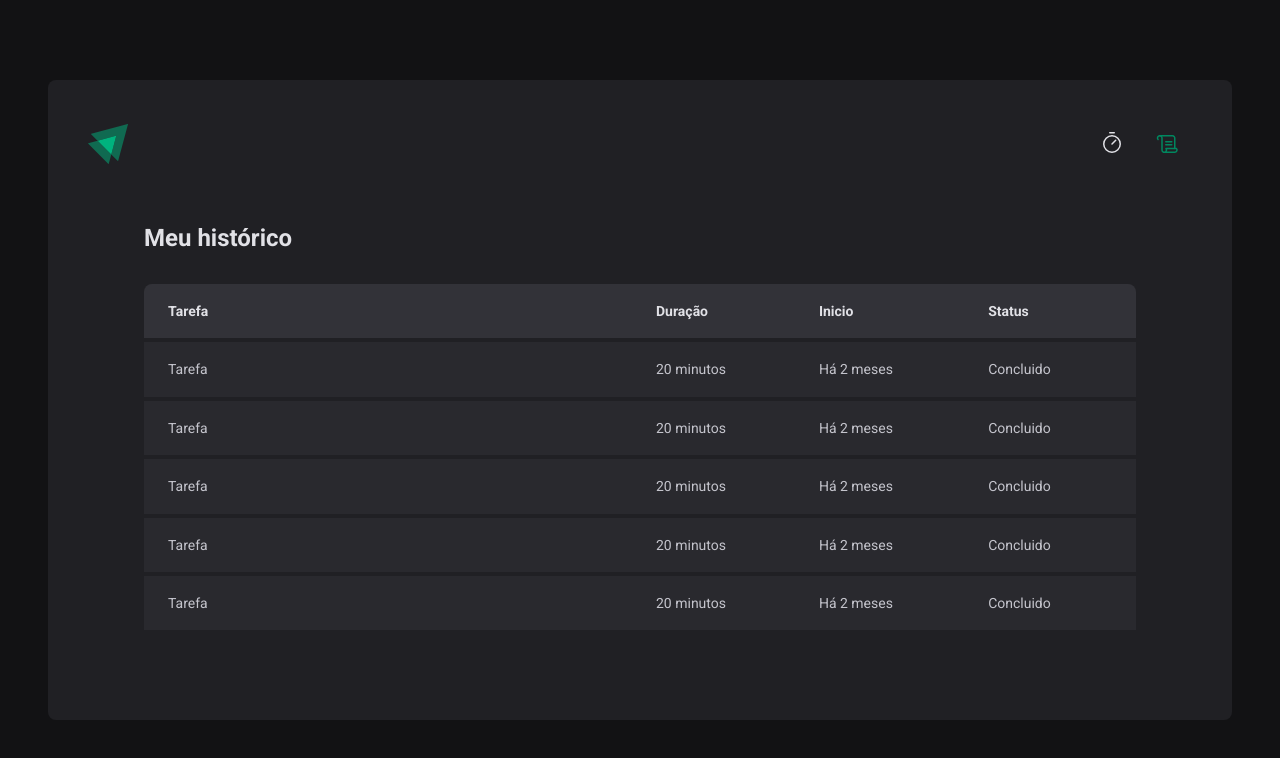
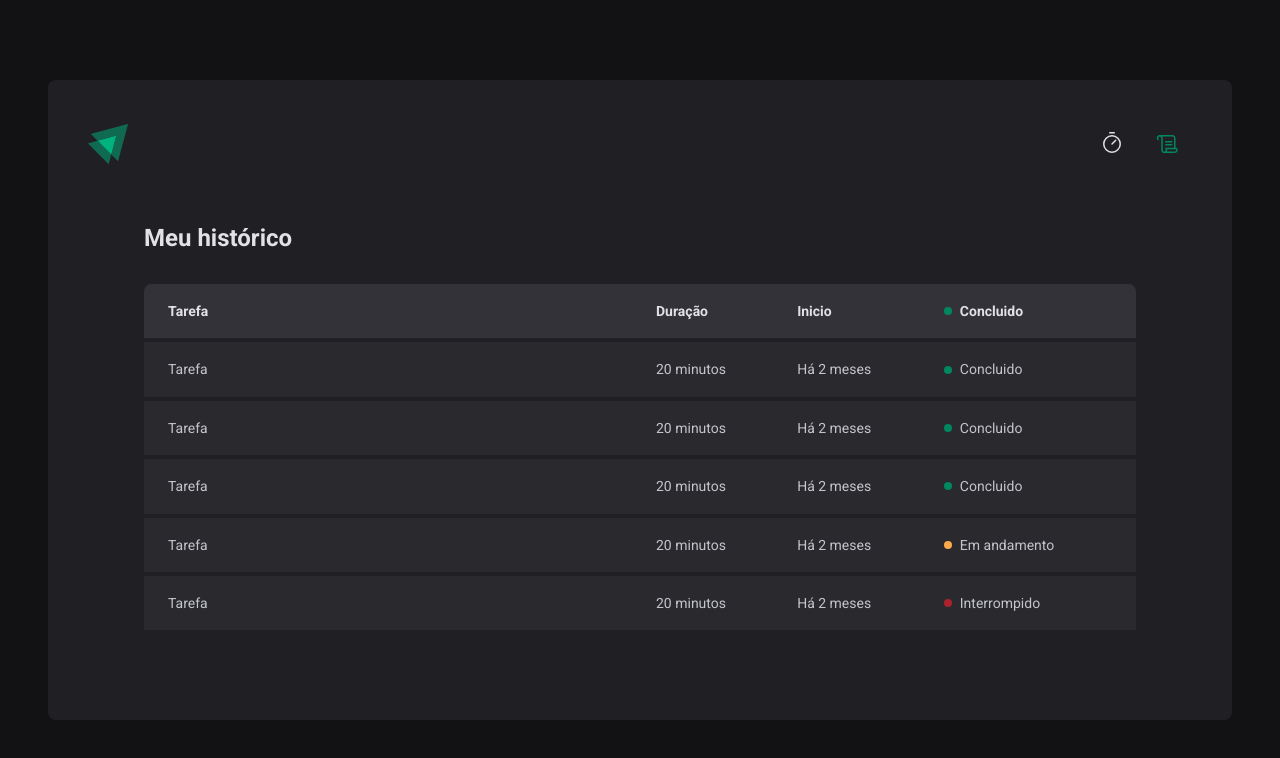
Before and after one commit to gboliveir/ignite-timer, a React (Vite) app: page /history in a window 1280 px wide. Shown: the top 758 px of the page. Built offline with nearby package versions, Linux system fonts and the light colour scheme.

Commit message:
chore: componente status

```diff
--- a/src/pages/History/index.tsx
+++ b/src/pages/History/index.tsx
@@ -1,4 +1,4 @@
-import { HistoryContainer, HistoryList } from './styles'
+import { HistoryContainer, HistoryList, Status } from './styles'
 
 export function History() {
   return (
@@ -12,7 +12,9 @@ export function History() {
               <th>Tarefa</th>
               <th>Duração</th>
               <th>Inicio</th>
-              <th>Status</th>
+              <th>
+                <Status statusColor="green">Concluido</Status>
+              </th>
             </tr>
           </thead>
           <tbody>
@@ -20,31 +22,41 @@ export function History() {
               <td>Tarefa</td>
               <td>20 minutos</td>
               <td>Há 2 meses</td>
-              <td>Concluido</td>
+              <td>
+                <Status statusColor="green">Concluido</Status>
+              </td>
             </tr>
             <tr>
               <td>Tarefa</td>
               <td>20 minutos</td>
               <td>Há 2 meses</td>
-              <td>Concluido</td>
+              <td>
+                <Status statusColor="green">Concluido</Status>
+              </td>
             </tr>
             <tr>
               <td>Tarefa</td>
               <td>20 minutos</td>
               <td>Há 2 meses</td>
-              <td>Concluido</td>
+              <td>
+                <Status statusColor="green">Concluido</Status>
+              </td>
             </tr>
             <tr>
               <td>Tarefa</td>
               <td>20 minutos</td>
               <td>Há 2 meses</td>
-              <td>Concluido</td>
+              <td>
+                <Status statusColor="yellow">Em andamento</Status>
+              </td>
             </tr>
             <tr>
               <td>Tarefa</td>
               <td>20 minutos</td>
               <td>Há 2 meses</td>
-              <td>Concluido</td>
+              <td>
+                <Status statusColor="red">Interrompido</Status>
+              </td>
             </tr>
           </tbody>
         </table>
--- a/src/pages/History/styles.ts
+++ b/src/pages/History/styles.ts
@@ -60,3 +60,40 @@ export const HistoryList = styled.div`
     }
   }
 `
+
+const STATUS_COLORS = {
+  yellow: 'yellow-500',
+  green: 'green-500',
+  red: 'red-500',
+} as const
+/*
+  Necessário para fazer com que o theme entenda que os valores provenientes de cada
+  chave não são quaisquer strings que podem varias, e sim strings excluivas com
+  valores específicos sempre (constantes).
+
+  Dessa forma é possível realizar uma mudança em seu tipo e uma correção ao tentar
+  passar o seu valor para o props.theme[STATUS_COLORS[props.statusColor]]
+*/
+
+interface StatusProps {
+  /*
+    (keyof typeof ...)
+    Tipagem com base nas chaves do objeto. Sempre que um novo valor for definido em
+    STATUS_COLORS, torna-se desnecessário uma alteração nesta interface.
+  */
+  statusColor: keyof typeof STATUS_COLORS
+}
+
+export const Status = styled.span<StatusProps>`
+  display: flex;
+  align-items: center;
+  gap: 0.5rem;
+
+  &::before {
+    content: '';
+    width: 0.5rem;
+    height: 0.5rem;
+    border-radius: 50%;
+    background: ${(props) => props.theme[STATUS_COLORS[props.statusColor]]};
+  }
+`
```
